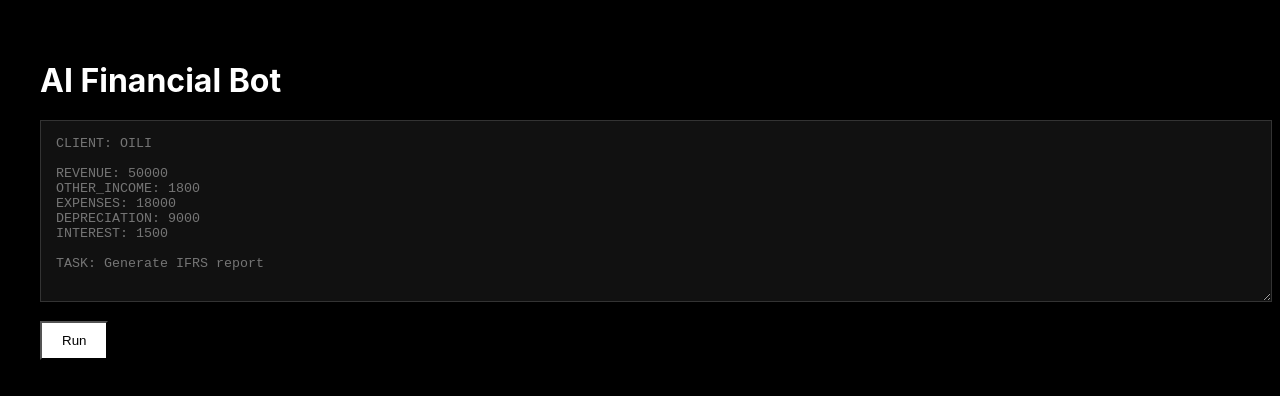
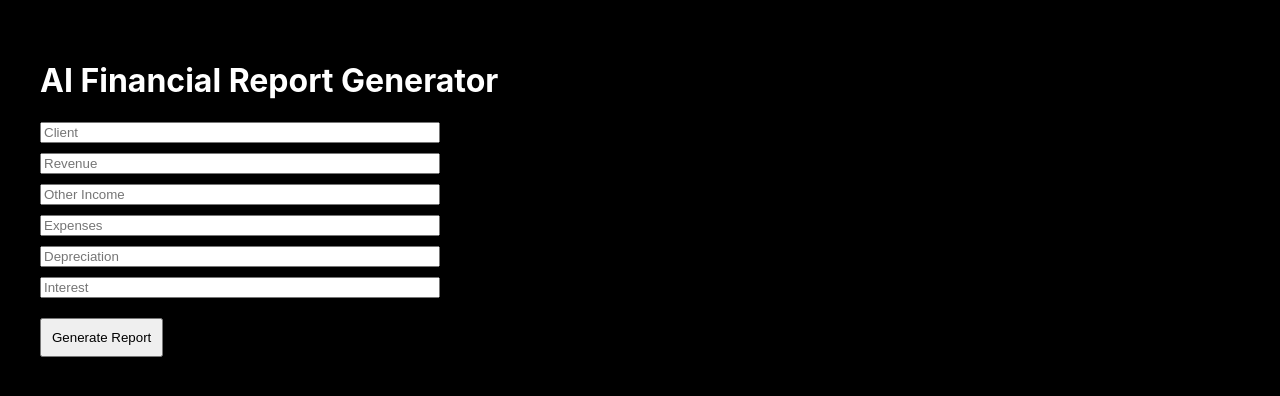
Before and after one commit to marinofecal/skynet-final, a Next.js app: page /bot in a window 1280 px wide. Shown: the top 396 px of the page. Built offline with nearby package versions, Linux system fonts and the light colour scheme.

Commit message:
Update page.jsx

```diff
--- a/app/bot/page.jsx
+++ b/app/bot/page.jsx
@@ -3,11 +3,37 @@
 import { useState } from "react";
 
 export default function BotPage() {
-  const [prompt, setPrompt] = useState("");
+  const [form, setForm] = useState({
+    client: "",
+    revenue: "",
+    otherIncome: "",
+    expenses: "",
+    depreciation: "",
+    interest: ""
+  });
+
   const [result, setResult] = useState("");
 
+  const handleChange = (e) => {
+    setForm({
+      ...form,
+      [e.target.name]: e.target.value
+    });
+  };
+
   const runBot = async () => {
-    setResult("Loading...");
+    setResult("Generating report...");
+
+    const prompt = `
+CLIENT: ${form.client}
+REVENUE: ${form.revenue}
+OTHER_INCOME: ${form.otherIncome}
+EXPENSES: ${form.expenses}
+DEPRECIATION: ${form.depreciation}
+INTEREST: ${form.interest}
+
+TASK: Generate IFRS financial report
+`;
 
     const res = await fetch("/api/bot", {
       method: "POST",
@@ -22,42 +48,23 @@ export default function BotPage() {
   };
 
   return (
-    <div style={{ padding: 40, background: "black", minHeight: "100vh", color: "white" }}>
-      <h1 style={{ fontSize: 32, marginBottom: 20 }}>AI Financial Bot</h1>
+    <div style={{ padding: 40, background: "black", color: "white", minHeight: "100vh" }}>
+      <h1>AI Financial Report Generator</h1>
 
-      <textarea
-        value={prompt}
-        onChange={(e) => setPrompt(e.target.value)}
-        rows={10}
-        style={{
-          width: "100%",
-          padding: 15,
-          background: "#111",
-          color: "white",
-          border: "1px solid #333"
-        }}
-        placeholder={`CLIENT: OILI
-
-REVENUE: 50000
-OTHER_INCOME: 1800
-EXPENSES: 18000
-DEPRECIATION: 9000
-INTEREST: 1500
-
-TASK: Generate IFRS report`}
-      />
+      <div style={{ display: "grid", gap: 10, maxWidth: 400 }}>
+        <input name="client" placeholder="Client" onChange={handleChange} />
+        <input name="revenue" placeholder="Revenue" onChange={handleChange} />
+        <input name="otherIncome" placeholder="Other Income" onChange={handleChange} />
+        <input name="expenses" placeholder="Expenses" onChange={handleChange} />
+        <input name="depreciation" placeholder="Depreciation" onChange={handleChange} />
+        <input name="interest" placeholder="Interest" onChange={handleChange} />
+      </div>
 
       <button
         onClick={runBot}
-        style={{
-          marginTop: 15,
-          padding: "10px 20px",
-          background: "white",
-          color: "black",
-          cursor: "pointer"
-        }}
+        style={{ marginTop: 20, padding: 10 }}
       >
-        Run
+        Generate Report
       </button>
 
       <pre style={{ marginTop: 30, whiteSpace: "pre-wrap" }}>
```
